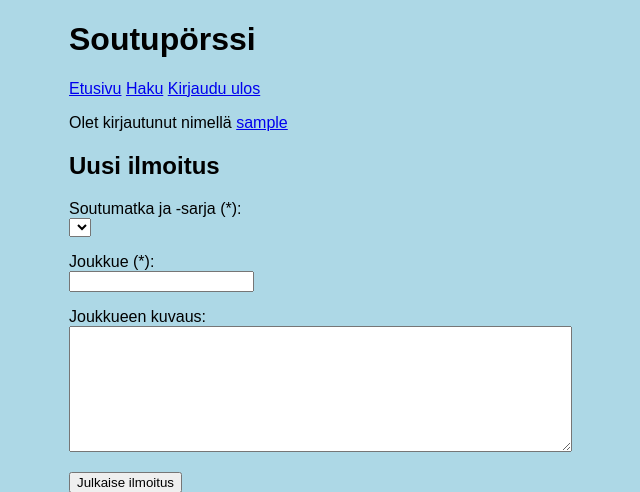
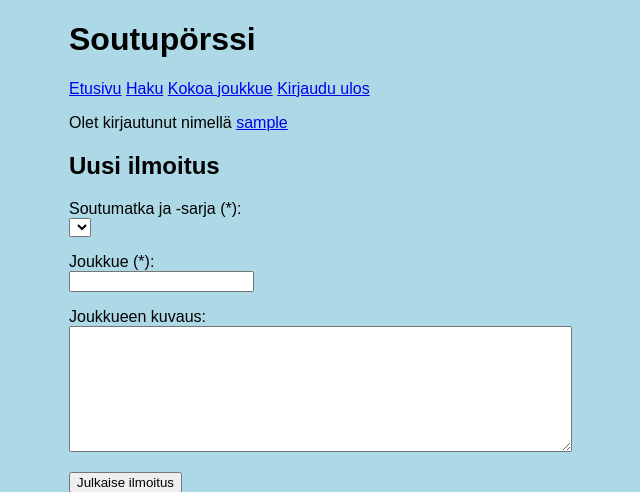
Before and after one commit to HarriApp/soutuporssi, a Flask app: page /create_team in a window 1280 px wide. Shown: the top 492 px of the page, without its empty margins (171-811 px from the left). Run offline with Flask 3, Linux system fonts and the light colour scheme; the visitor is signed in with stand-in values (Sample User, id 1); data that the repository does not hold is empty.

Commit message:
Update Navigation bar

```diff
--- a/templates/layout.html
+++ b/templates/layout.html
@@ -13,6 +13,7 @@
     <a href="/">Etusivu</a>
     <a href="/find_team">Haku</a>
     {% if session.user_id %}
+    <a href="/create_team">Kokoa joukkue</a>
     <a href="/logout">Kirjaudu ulos</a>
     {% else %}
     <a href="/login">Kirjaudu sisään</a>
```
